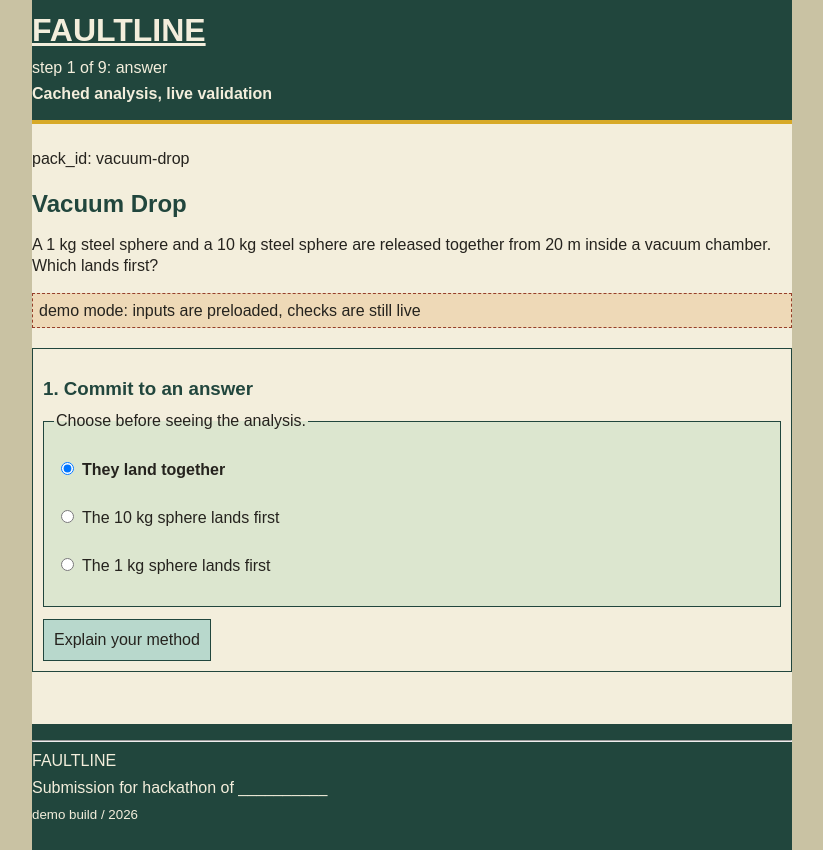
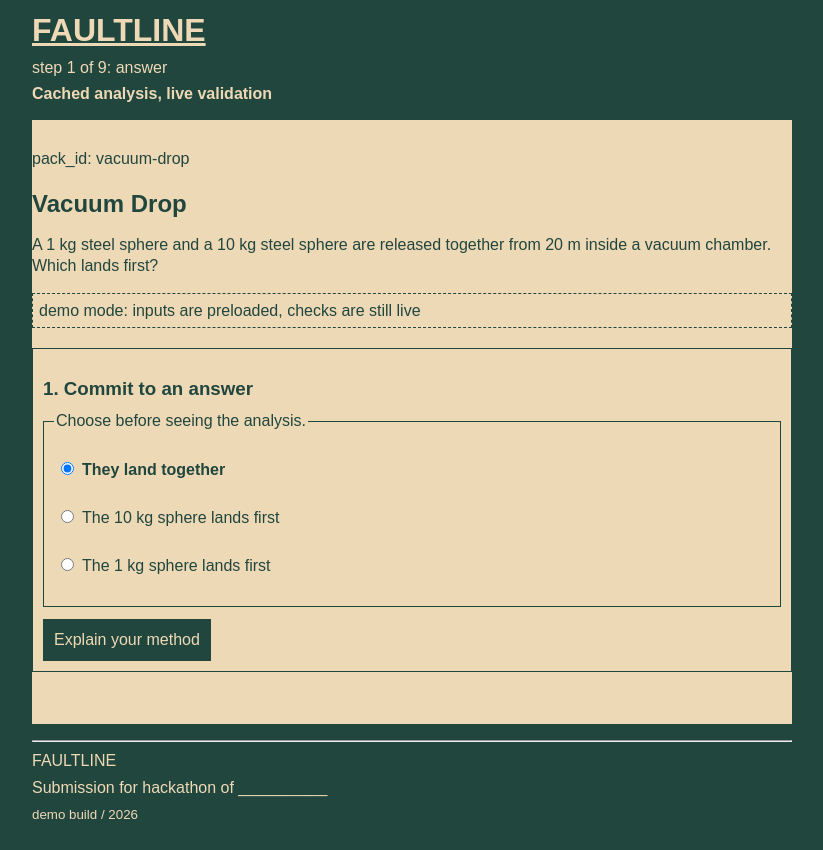
Before and after one commit to nirvairsndhu/faultline-learning, a Next.js app: page /demo in a window 1280 px wide. Shown: the whole page, without its empty margins (228-1051 px from the left). Built offline with nearby package versions, Linux system fonts and the light colour scheme.

Commit message:
style: limit palette to bottle green and manila

```diff
--- a/app/globals.css
+++ b/app/globals.css
@@ -3,27 +3,18 @@
 }
 
 :root {
-  --paper: #f3eedc;
-  --putty: #c9c2a3;
-  --ink: #25231e;
   --bottle: #21463d;
-  --mustard: #d7a927;
-  --brick: #963e29;
-  --sage: #dce6cf;
   --manila: #eed9b7;
-  --seafoam: #b8d8cc;
-  --error: #922d23;
-  --success: #2f684b;
 }
 
 html {
-  background: var(--putty);
-  color: var(--ink);
+  background: var(--bottle);
+  color: var(--bottle);
 }
 
 body {
   margin: 0;
-  color: var(--ink);
+  color: var(--bottle);
   font-family: Arial, Helvetica, sans-serif;
 }
 
@@ -36,23 +27,23 @@ footer {
 main {
   min-height: calc(100vh - 120px);
   padding-bottom: 32px;
-  background: var(--paper);
+  background: var(--manila);
 }
 
 header {
   margin-bottom: 24px;
   padding: 12px 0;
-  border-bottom: 4px solid var(--mustard);
+  border-bottom: 4px solid var(--manila);
   background: var(--bottle);
-  color: var(--paper);
+  color: var(--manila);
 }
 
 header a {
-  color: var(--paper);
+  color: var(--manila);
 }
 
 header a:hover {
-  color: var(--mustard);
+  color: var(--manila);
 }
 
 header h1 {
@@ -92,7 +83,7 @@ p {
 }
 
 a {
-  color: var(--brick);
+  color: var(--bottle);
 }
 
 a:hover {
@@ -146,14 +137,14 @@ a:active {
 .stage {
   padding: 10px;
   border: 1px solid var(--bottle);
-  background: var(--paper);
+  background: var(--manila);
 }
 
 fieldset {
   margin: 12px 0;
   padding: 10px;
   border: 1px solid var(--bottle);
-  background: var(--sage);
+  background: var(--manila);
 }
 
 .choice {
@@ -181,8 +172,8 @@ textarea {
   display: block;
   margin-top: 4px;
   padding: 5px;
-  color: var(--ink);
-  background: var(--paper);
+  color: var(--bottle);
+  background: var(--manila);
   border: 1px solid var(--bottle);
   resize: vertical;
 }
@@ -190,8 +181,8 @@ textarea {
 button {
   min-height: 42px;
   padding: 5px 10px;
-  color: var(--ink);
-  background: var(--seafoam);
+  color: var(--manila);
+  background: var(--bottle);
   border: 1px solid var(--bottle);
   border-radius: 0;
   font: inherit;
@@ -200,11 +191,12 @@ button {
 
 button:disabled {
   cursor: not-allowed;
-  opacity: .45;
+  border-style: dashed;
 }
 
 button:hover:not(:disabled) {
-  background: var(--mustard);
+  color: var(--bottle);
+  background: var(--manila);
 }
 
 button:active:not(:disabled) {
@@ -216,7 +208,7 @@ a:focus-visible,
 input:focus-visible,
 textarea:focus-visible,
 summary:focus-visible {
-  outline: 2px solid var(--brick);
+  outline: 2px solid var(--bottle);
   outline-offset: 2px;
 }
 
@@ -238,8 +230,8 @@ pre {
 blockquote {
   margin-left: 0;
   padding: 8px 8px 8px 12px;
-  border-left: 4px solid var(--brick);
-  background: var(--sage);
+  border-left: 4px solid var(--bottle);
+  background: var(--manila);
 }
 
 dl {
@@ -274,38 +266,41 @@ td {
 
 th {
   background: var(--bottle);
-  color: var(--paper);
+  color: var(--manila);
 }
 
 tbody tr:nth-child(even) td {
-  background: var(--sage);
+  background: var(--bottle);
+  color: var(--manila);
 }
 
 tbody tr:hover td,
 tbody tr:hover th {
   background: var(--manila);
+  color: var(--bottle);
 }
 
 .notice {
   padding: 6px;
-  border: 1px dashed var(--brick);
+  border: 1px dashed var(--bottle);
   background: var(--manila);
 }
 
 .error {
-  color: var(--error);
+  color: var(--bottle);
   font-weight: bold;
+  text-decoration: underline wavy;
 }
 
 .success {
-  color: var(--success);
+  color: var(--bottle);
   font-weight: bold;
 }
 
 .success-box {
   margin-top: 12px;
   padding: 8px;
-  border: 2px solid var(--success);
+  border: 3px double var(--bottle);
 }
 
 details {
@@ -319,7 +314,7 @@ summary:hover {
 footer {
   padding: 8px 0 20px;
   background: var(--bottle);
-  color: var(--paper);
+  color: var(--manila);
 }
 
 footer p {
```
